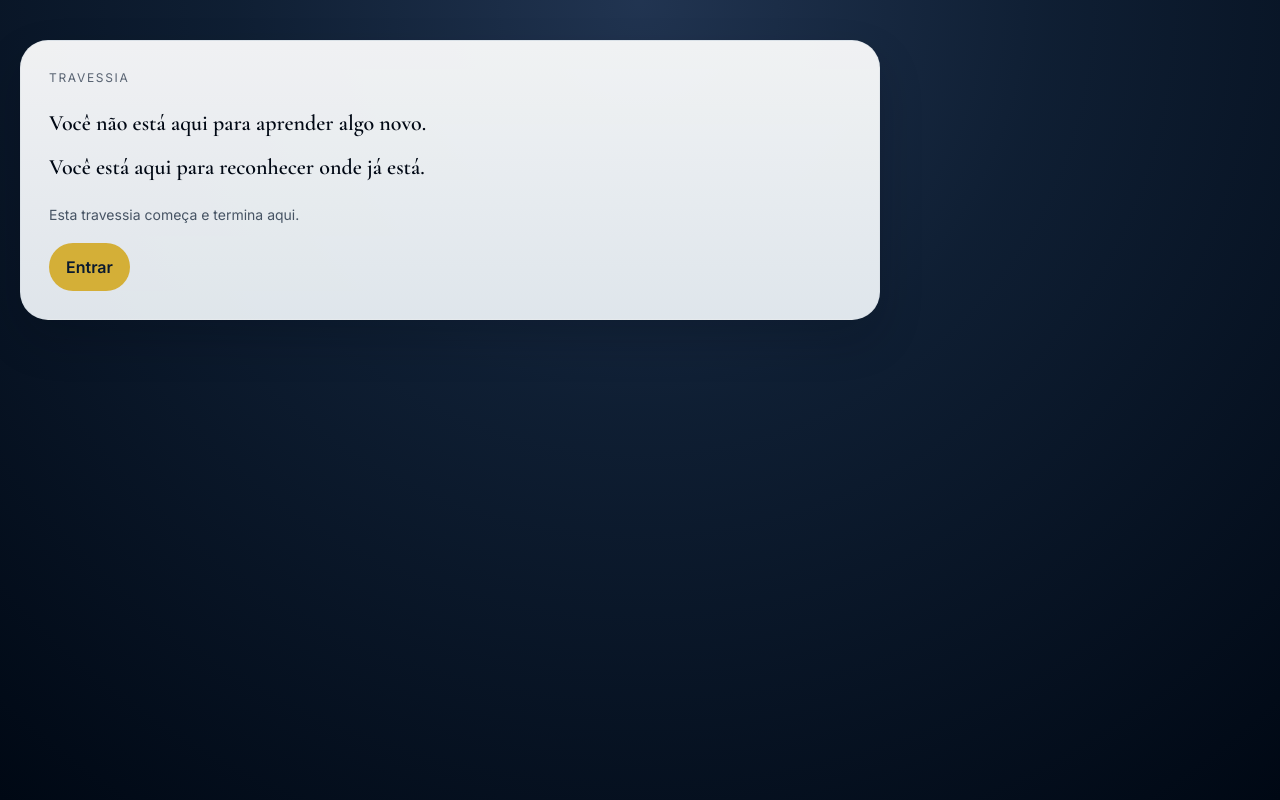
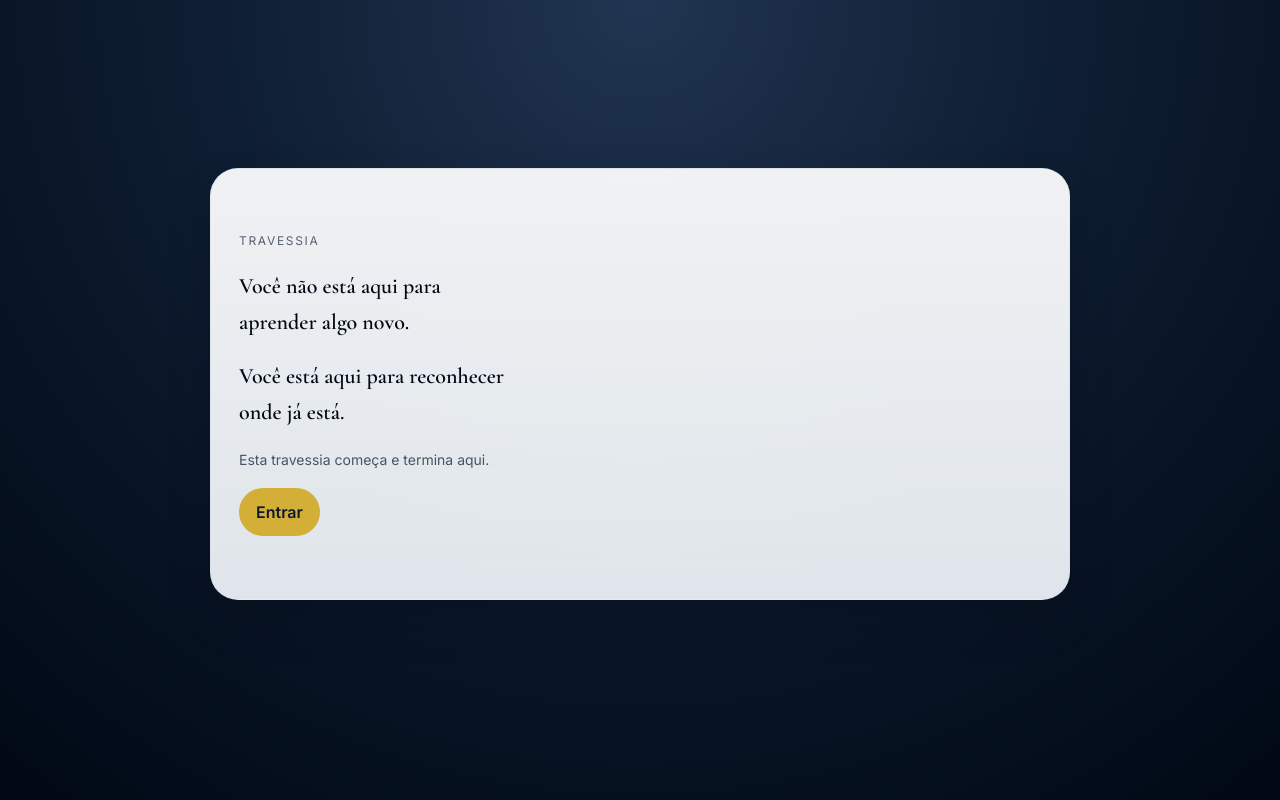
Before and after one commit to lichtara/lichtara-portal-manual, a React (Vite) app: page / in a window 1280 px wide. Built offline with nearby package versions, Linux system fonts and the light colour scheme.

Commit message:
Center the NAVROS entry screen layout

```diff
--- a/implementation/frontend/mandala/NavrosOperationalScreen.tsx
+++ b/implementation/frontend/mandala/NavrosOperationalScreen.tsx
@@ -63,7 +63,7 @@ export function NavrosOperationalScreen({
 
 function EntryStep({ onNext }: { onNext: () => void }) {
   return (
-    <div className="operational-step">
+    <div className="operational-step operational-step--entry">
       <p className="operational-step__label">
         {navrosOperationalScreenCopy.entry.label}
       </p>
--- a/implementation/frontend/mandala/NavrosOperationalStepper.tsx
+++ b/implementation/frontend/mandala/NavrosOperationalStepper.tsx
@@ -51,7 +51,13 @@ export function NavrosOperationalStepper({
   }
 
   return (
-    <section className={journeyCx("operational-journey", className)}>
+    <section
+      className={journeyCx(
+        "operational-journey",
+        isEntryStep && "operational-journey--entry",
+        className,
+      )}
+    >
       <style>{MANDALA_JOURNEY_UI_CSS}</style>
 
       {shouldShowHeader ? (
@@ -85,7 +91,12 @@ export function NavrosOperationalStepper({
         </div>
       ) : null}
 
-      <div className="operational-journey__panel">
+      <div
+        className={journeyCx(
+          "operational-journey__panel",
+          isEntryStep && "operational-journey__panel--entry",
+        )}
+      >
         <NavrosOperationalScreen
           step={currentStep?.id ?? "entry"}
           answers={answers}
--- a/implementation/frontend/mandala/journeyUI.ts
+++ b/implementation/frontend/mandala/journeyUI.ts
@@ -333,7 +333,14 @@ export const MANDALA_JOURNEY_UI_CSS = `
 .operational-journey {
   display: grid;
   gap: 24px;
+  justify-self: center;
   max-width: 860px;
+  width: min(100%, 860px);
+}
+
+.operational-journey--entry {
+  align-content: center;
+  min-height: calc(100vh - 112px);
 }
 
 .operational-journey__header {
@@ -397,9 +404,29 @@ export const MANDALA_JOURNEY_UI_CSS = `
   padding: 28px;
 }
 
+.operational-journey__panel--entry {
+  align-items: center;
+  display: grid;
+  min-height: clamp(360px, 54vh, 520px);
+}
+
 .operational-step {
   display: grid;
   gap: 18px;
+}
+
+.operational-step--entry {
+  align-content: center;
+  min-height: clamp(300px, 44vh, 420px);
+}
+
+.operational-step--entry .operational-step__copy-group {
+  gap: 18px;
+  max-width: 28ch;
+}
+
+.operational-step--entry .operational-step__tag {
+  max-width: 32ch;
 }
 
 .operational-step__copy-group,
@@ -620,13 +647,30 @@ export const MANDALA_JOURNEY_UI_CSS = `
     max-width: 100%;
   }
 
+  .operational-journey--entry {
+    min-height: calc(100vh - 64px);
+  }
+
   .operational-journey__panel {
     border-radius: 22px;
     padding: 18px 16px;
   }
 
+  .operational-journey__panel--entry {
+    min-height: clamp(320px, 52vh, 460px);
+  }
+
   .operational-step {
     gap: 16px;
+  }
+
+  .operational-step--entry {
+    min-height: auto;
+  }
+
+  .operational-step--entry .operational-step__copy-group,
+  .operational-step--entry .operational-step__tag {
+    max-width: none;
   }
 
   .operational-step__group {
```
